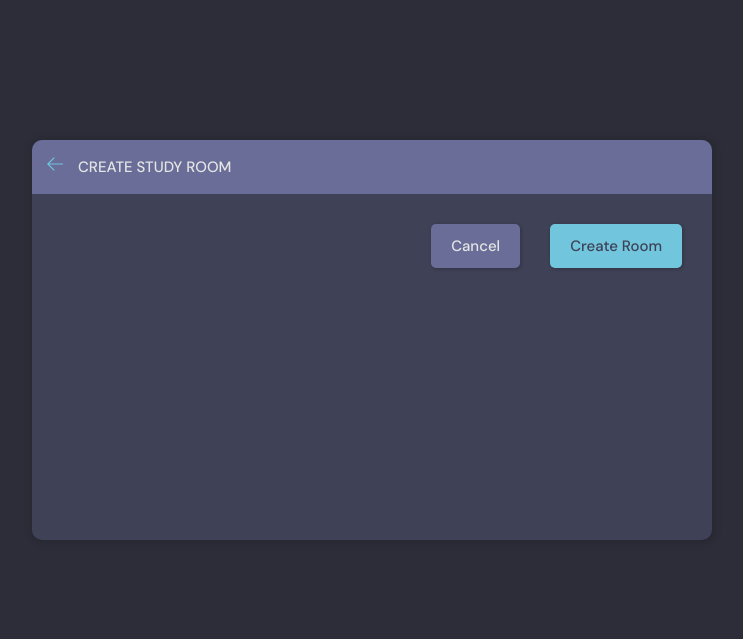
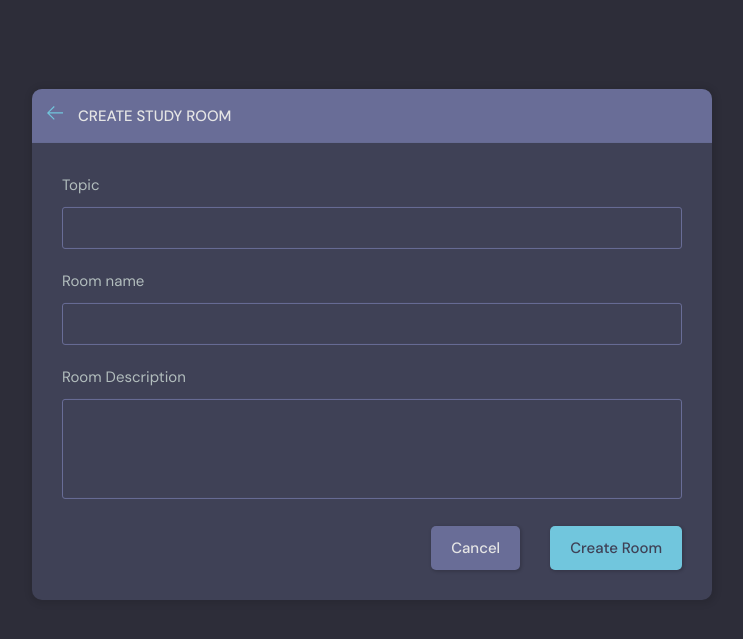
Before and after one commit to githubna-ilham/belajar-python, a Django app: page /createRoom/ in a window 1280 px wide. Shown: the part 76-715 px from the top of the page, without its empty margins (268-1011 px from the left). Run offline with Django 3.2, Linux system fonts and the light colour scheme; a user stored in the database is signed in; data comes from the database, SQL or seed files in the repository; both versions use the stored data as it was after the commit.

Commit message:
nambah add topic

```diff
--- a/base/templates/base/create-room.html
+++ b/base/templates/base/create-room.html
@@ -23,12 +23,35 @@
           <form class="form" method="post" action="">
             {% csrf_token %}
 
+            <!-- get all form -->
             <!-- {% for field in form %}
             <div class="form__group">
               <label for="room_name">{{ field.label}}</label>
               {{ field }}
             </div>
             {% endfor %} -->
+
+            <div class="form__group">
+            <label for="room_topic">Topic</label>
+            <input required type="text" name="topic" id="room_topic" list="topic-list" />
+            <datalist id="topic-list">
+               <select id="room_topic">
+                {% for topic in topics %}
+                  <option value="{{ topic.name}}">{{ topic.name }}</option>
+                {% endfor %}
+              </select>
+            </datalist>
+            </div>
+
+            <div class="form__group">
+              <label for="room_name">Room name</label>
+              {{ form.name }}
+            </div>
+
+            <div class="form__group">
+              <label for="room_description">Room Description</label>
+              {{ form.description }}
+            </div>
 
             <!-- <div class="form__group">
               <label for="room_topic">Topic</label>
@@ -42,12 +65,6 @@
               </datalist>
 
             </div> -->
-
-
-            <!-- <div class="form__group">
-              <label for="room_about">About</label>
-              <textarea name="room_about" id="room_about" placeholder="Write about your study group..."></textarea>
-            </div> -->
             <div class="form__action">
               <a class="btn btn--dark" href="{% url 'home' %}">Cancel</a>
               <button class="btn btn--main" type="submit">Create Room</button>
--- a/base/views.py
+++ b/base/views.py
@@ -1,5 +1,6 @@
 from email import message
 from multiprocessing import context
+from pydoc_data.topics import topics
 from django.shortcuts import redirect, render
 from django.contrib.auth.models import User
 from django.contrib import messages
@@ -158,17 +159,31 @@ def room(request, pk):
 def createRoom(request):
 
     form = RoomForm()
+    topics = Topic.objects.all()
     if request.method == 'POST':
-        # print in console the data
-        # print(request.POST)
-        form = RoomForm(request.POST)
-        if form.is_valid():
-            room = form.save(commit=False)
-            room.host = request.user
-            room.save()
-            return redirect('home')
+        topic_name = request.POST.get('topic')
+        topic, created = Topic.objects.get_or_create(name=topic_name)
 
-    context = {'form': form}
+        Room.objects.create(
+            host=request.user,
+            topic=topic,
+            name=request.POST.get('name'),
+            description=request.POST.get('description')
+        )
+
+        return redirect('home')
+
+    # print in console the data
+    # print(request.POST)
+
+    # form = RoomForm(request.POST)
+    # if form.is_valid():
+    #     room = form.save(commit=False)
+    #     room.host = request.user
+    #     room.save()
+    #     return redirect('home')
+
+    context = {'form': form, 'topics': topics}
     return render(request, 'base/create-room.html', context)
 
 
@@ -176,6 +191,7 @@ def createRoom(request):
 def updateRoom(request, pk):
 
     room = Room.objects.get(id=pk)
+    topics = Topic.objects.all()
 
     if request.user != room.host:
         return HttpResponse('You are not the host of this room')
@@ -187,7 +203,7 @@ def updateRoom(request, pk):
             form.save()
             return redirect('home')
 
-    context = {'form': form}
+    context = {'form': form, 'topics': topics}
     return render(request, 'base/room_form.html', context)
 
 
--- a/templates/main.html
+++ b/templates/main.html
@@ -5,7 +5,7 @@
     <meta charset="UTF-8" />
     <meta http-equiv="X-UA-Compatible" content="IE=edge" />
     <meta name="viewport" content="width=device-width, initial-scale=1.0" />
-    <link rel="shortcut icon" href="assets/favicon.ico" type="image/x-icon" />
+    <link rel="shortcut icon" href="{% static 'images/favicon.ico' %}" type="image/x-icon" />
     <link rel="stylesheet" href="{% static 'styles/style.css' %}" />
     <title>StudyBuddy - Find study partners around the world!</title>
   </head>
```
Also changed, not shown: db.sqlite3.
